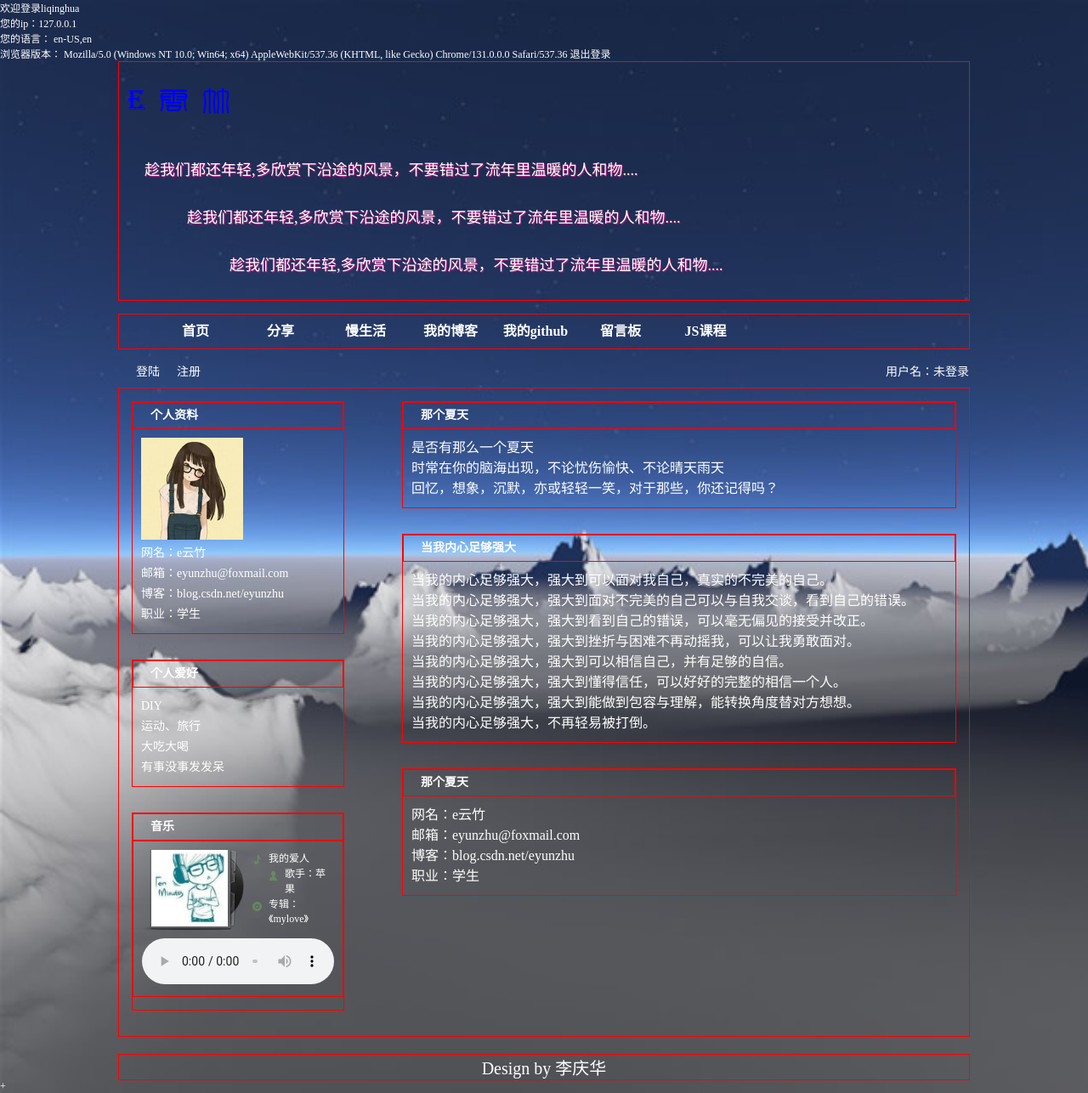
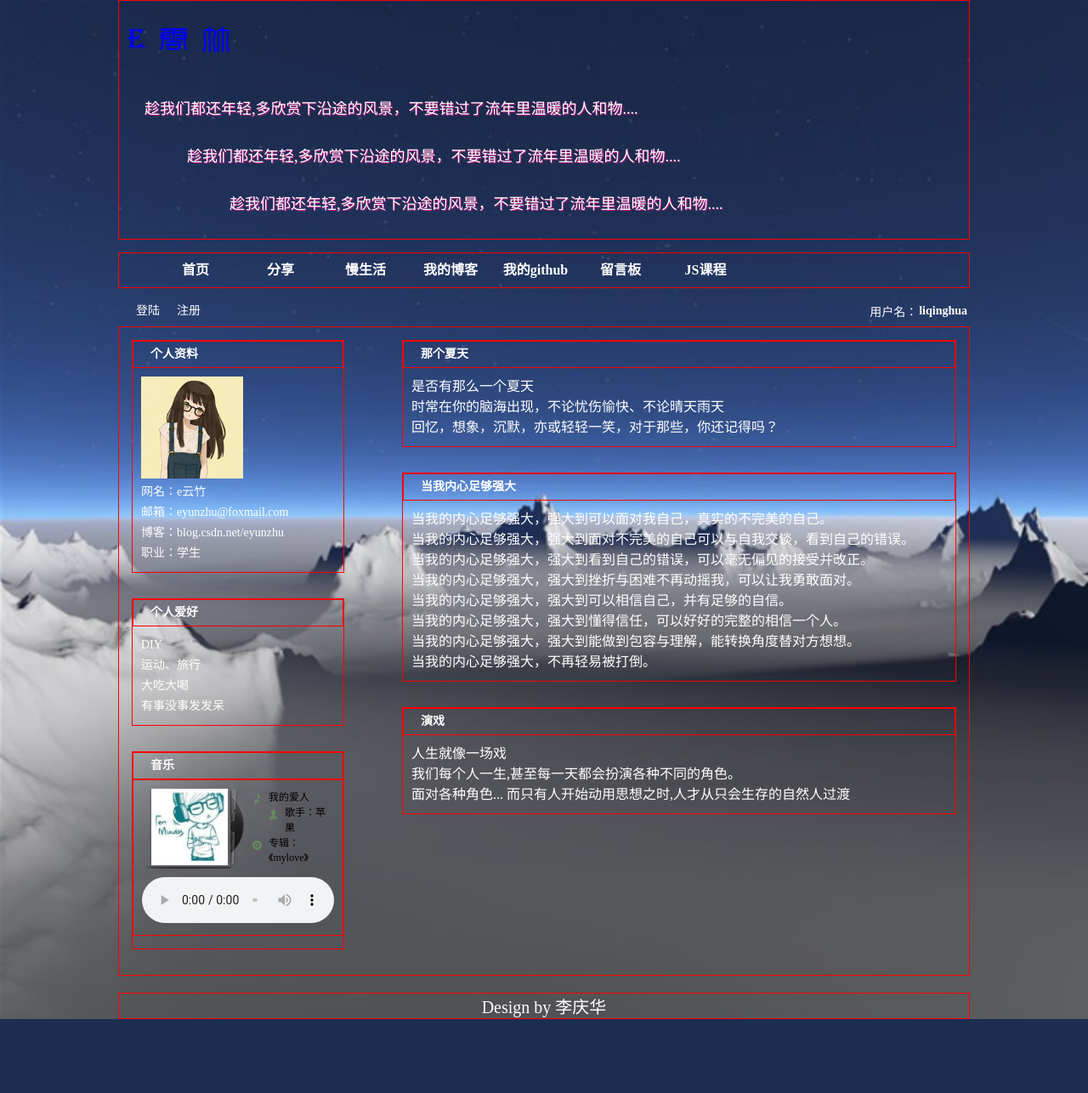
Before and after one commit to 437927973/JS_class, a PHP site: page /index.php in a window 1280 px wide. Shown: the whole page at 85% size. After the commit the page ends 1199 px from the top, so only its background shows below. Run offline with PHP 8.4, Linux system fonts and the light colour scheme; a user stored in the database is signed in.

Commit message:
登陆判断优化
登陆判断优化

```diff
--- a/index.php
+++ b/index.php
@@ -3,59 +3,20 @@
 	<head>
 		<meta charset="UTF-8">
 		<link rel="stylesheet" type="text/css" href="css/main.css"/>
-
 		<title>e云竹</title>
-
-
 	</head>
 	<body>
-
-		<?php
-			session_start ();
-			if (isset ( $_SESSION ["code"] )) {//判断code存不存在，如果不存在，说明异常登录
-			  ?>
-			欢迎登录<?php
-			  echo "${_SESSION["username"]}";//显示登录用户名
-			  ?><br>
-			您的ip：<?php
-			  echo "${_SERVER['REMOTE_ADDR']}";//显示ip
-			  ?>
-			<br>
-			您的语言：
-			<?php
-			  echo "${_SERVER['HTTP_ACCEPT_LANGUAGE']}";//使用的语言
-			  ?>
-			<br>
-			浏览器版本：
-			<?php
-			  echo "${_SERVER['HTTP_USER_AGENT']}";//浏览器版本信息
-			  ?>
-			<a href="exit.php">退出登录</a>
-			<?php
-			} else {//code不存在，调用exit.php 退出登录
-			  ?>
-			<script type="text/javascript">
-			  alert("退出登录");
-			  window.location.href="exit.php";
-			</script>
-			<?php
-			}
-			?>
-
-
-
 		<header>
-		  <h1><a href="index.html">e云竹</a></h1>
+		  <h1><a href="index.php">e云竹</a></h1>
 		  <p>趁我们都还年轻,多欣赏下沿途的风景，不要错过了流年里温暖的人和物....</p>
 		  <p class="header_p1">趁我们都还年轻,多欣赏下沿途的风景，不要错过了流年里温暖的人和物....</p>
 		  <p class="header_p2">趁我们都还年轻,多欣赏下沿途的风景，不要错过了流年里温暖的人和物....</p>
 		</header>
-
 		<div id="nav">
 		  <ul>
-		    <li><a href="index.html">首页</a></li>
-		    <li><a href="error.html">分享</a></li>
-		    <li><a href="#">慢生活</a></li>
+		    <li><a href="index.php">首页</a></li>
+		    <li><a href="share.html">分享</a></li>
+		    <li><a href="life.html">慢生活</a></li>
 		    <li><a href="http://blog.csdn.net/eyunzhu">我的博客</a></li>
 		    <li><a href="http://www.github.com/eyunzhu">我的github</a></li>
 			<li><a href="messageboard.php">留言板</a></li>
@@ -63,24 +24,26 @@
 		  </ul>
 		</div>
 		<br />
-		<div class="login">
+
+		<div class="login">	<!--判断用户是否登陆	-->
 			<a href="login.html" >登陆</a>
-			<a href="register.html" >注册</a>
-			<span id="loginState" style="float:right ;font-size: 14px;color: white;"></span> <!--页面右侧显示登陆信息-->
+			<a href="register.php" >注册</a>
+			<?php
+				session_start ();
+				if (isset ( $_SESSION ["code"] )) {}
+				else {
+					 $_SESSION["username"]="未登录";
+				}
+			?>
+			<table  cellspacing="" cellpadding="" style="float: right;font-size: 14px;">
+				<tr>
+					<td>用户名：</td>
+					<th><?php echo "${_SESSION["username"]}" ; ?></th>
+				</tr>
+			</table>
 		</div>
-		<script>
-			//var len=form.user.value.length;  //从form表单中获取登陆信息
-			var len = 0;
-			if(len==0){
-				document.getElementById("loginState").innerHTML="用户名：未登录"
 
-			}
-			else{
-				document.getElementById("loginState").innerHTML="用户名："+form.user.value;
-			}
-		</script>
-		<br /><br />
-
+<br /><br />
 <article>
 
 	<div class="l_box">
@@ -111,28 +74,15 @@
 			      <ul>
 			        <dl>
 			          <dt class="art"><img src="img/mylove.jpg" alt="专辑"></dt>
-			          <dd class="icon-song"><span></span>我的爱人</dd>
-			          <dd class="icon-artist"><span></span>歌手：苹果</dd>
-			          <dd class="icon-album"><span></span>专辑：《mylove》</dd>
+			          <dd class="icon-song"style="color: #000000;"><span></span>我的爱人</dd>
+			          <dd class="icon-artist" style="color: #000000;"><span></span>歌手：苹果</dd>
+			          <dd class="icon-album" style="color: #000000;"><span></span>专辑：《mylove》</dd>
 			          <dd class="music">
-			            <!--
-							<audio src="images/nf.mp3" controls ></audio> </dd>
-							<embed src="images/nf.mp3" width = "100%" height ="20" hidden="false" loop="true" autostart="true">
-						-->
-						<audio src="img/mylove.mp3" autostart="true" controls></audio> </dd>
-
-
-			          <!--也可以添加loop属性 音频加载到末尾时，会重新播放-->
-
+						<audio src="img/MyLove.mp3" autostart="true" controls></audio> </dd>
 			        </dl>
 			      </ul>
    			 </div>
 		</div>
-
-
-
-
-
 
 	</div>
 
@@ -168,25 +118,14 @@
 
 	<div class="r_box">
 
-			<h2><a href=""></a>那个夏天</h2>
+			<h2><a href="http://blog.csdn.net/eyunzhu/article/details/71304975">演戏</a></h2>
 			<div>
-
-				<p>网名：<a href="http://www.eyunzhu.com">e云竹</a></p>
-				<p>邮箱：eyunzhu@foxmail.com</p>
-		        <p>博客：<a href="http://blog.csdn.net/eyunzhu">blog.csdn.net/eyunzhu</a> </p>
-		        <p>职业：学生</p>
+				<p>人生就像一场戏</p>
+				<p>我们每个人一生,甚至每一天都会扮演各种不同的角色。</p>
+		        <p>面对各种角色... 而只有人开始动用思想之时,人才从只会生存的自然人过渡</p>
 			</div>
 
 	</div>
-
-
-
-
-
-
-
-
-
 
 
 
@@ -197,13 +136,9 @@
 </article>
 
 
-	<footer>
-		Design by 李庆华
+<footer>
+	Design by 李庆华
 
-	</footer>
-
-
-
-
-
-+</html>
+</footer>
+</body>
+</html>
```
Also changed, not shown: messageboard.php (+19 -16 lines).
